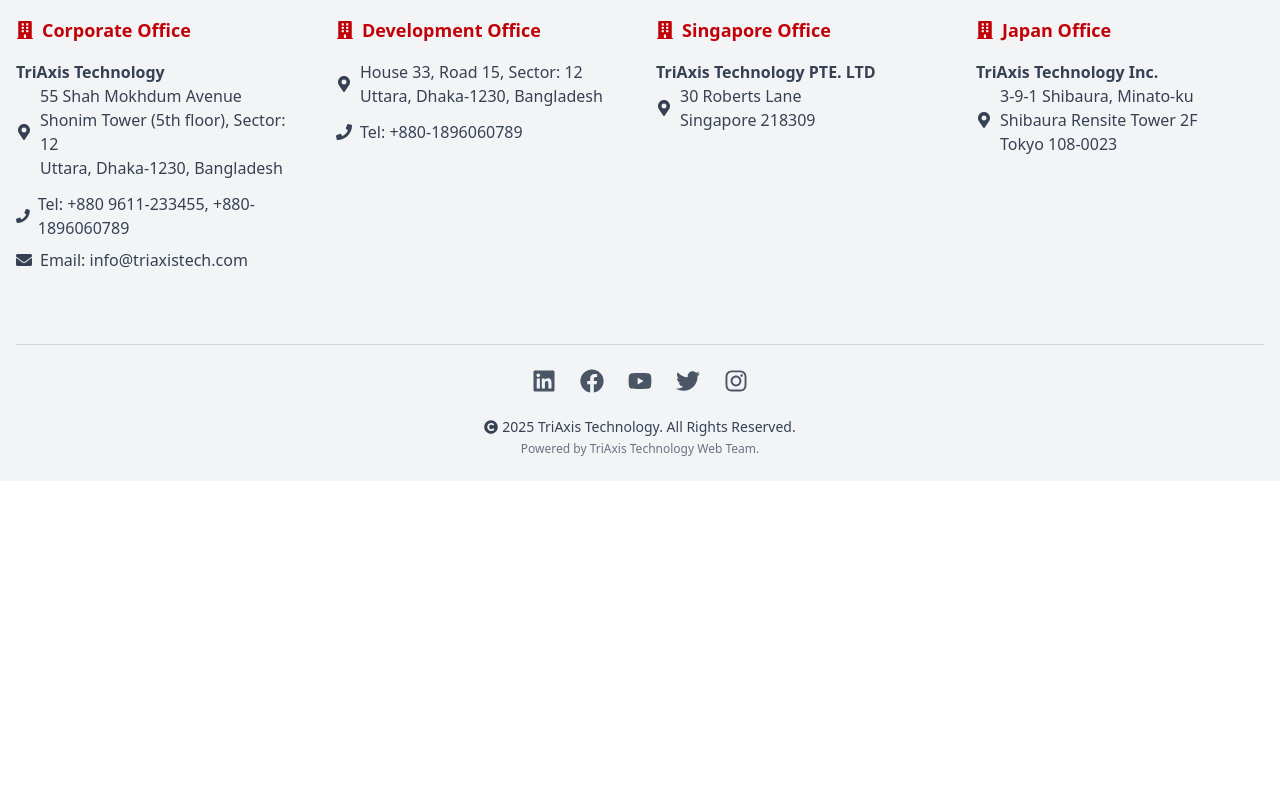
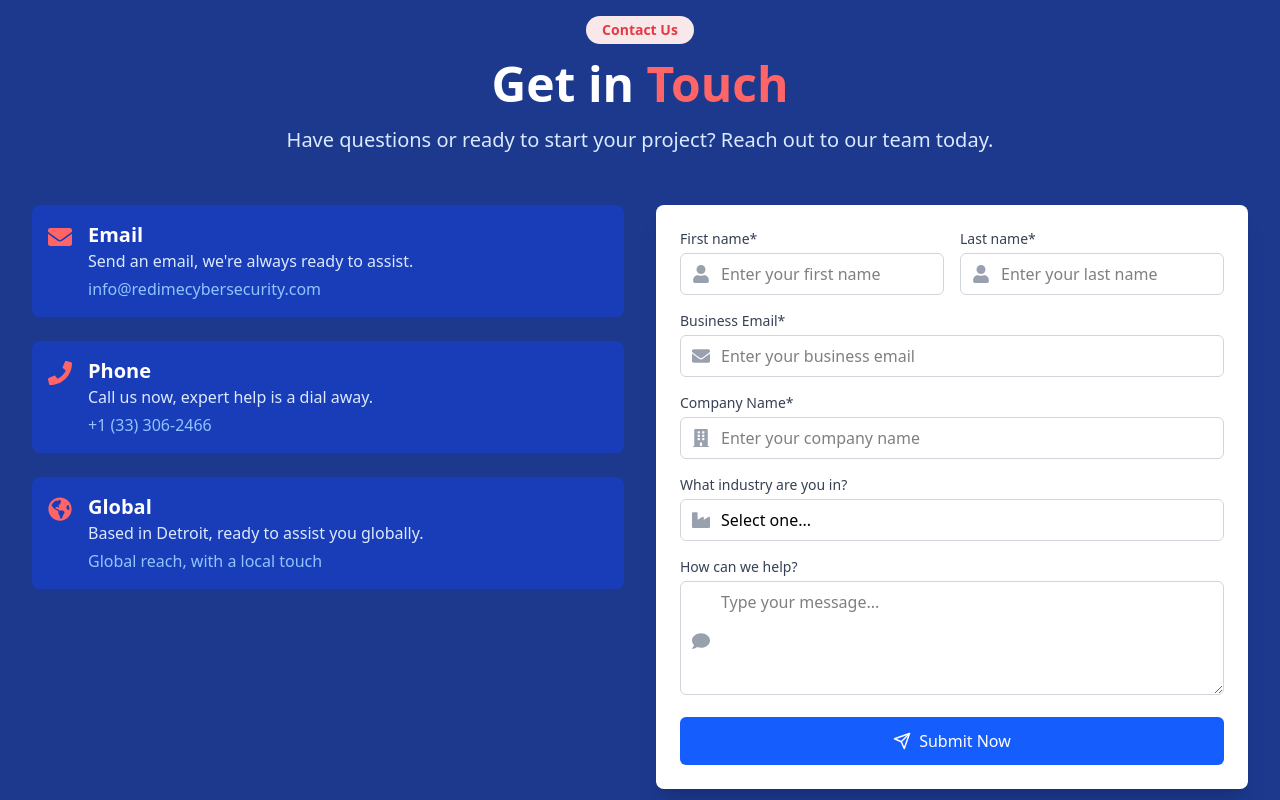
Before and after one commit to iktushar01/Triaxis-Technology-Client, a React (Vite) app: page / in a window 1280 px wide. Shown: the part 2520-3320 px from the top of the page. Before the commit the page ends 3001 px from the top, so only its background shows below. Built offline with nearby package versions, Linux system fonts and the light colour scheme.

Commit message:
create this section

```diff
--- /dev/null
+++ b/src/Pages/Home/ContactOurTeam.jsx
@@ -0,0 +1,227 @@
+import React from "react";
+import {
+  FaEnvelope,
+  FaPhone,
+  FaGlobeAmericas,
+  FaUser,
+  FaBuilding,
+  FaIndustry,
+  FaComment,
+} from "react-icons/fa";
+import { FiSend } from "react-icons/fi";
+import { motion } from "framer-motion";
+
+const ContactOurTeam = () => {
+  // Contact information data
+  const contactInfo = [
+    {
+      icon: <FaEnvelope size={24} className="text-red-400" />,
+      title: "Email",
+      description: "Send an email, we're always ready to assist.",
+      value: "info@redimecybersecurity.com",
+      href: "mailto:info@redimecybersecurity.com",
+    },
+    {
+      icon: <FaPhone size={24} className="text-red-400" />,
+      title: "Phone",
+      description: "Call us now, expert help is a dial away.",
+      value: "+1 (33) 306-2466",
+      href: "tel:+1333062466",
+    },
+    {
+      icon: <FaGlobeAmericas size={24} className="text-red-400" />,
+      title: "Global",
+      description: "Based in Detroit, ready to assist you globally.",
+      value: "Global reach, with a local touch",
+    },
+  ];
+
+  // Form field configuration
+  const formFields = [
+    {
+      id: "firstName",
+      label: "First name*",
+      type: "text",
+      placeholder: "Enter your first name",
+      icon: <FaUser size={18} />,
+      required: true,
+      colSpan: "col-span-1",
+    },
+    {
+      id: "lastName",
+      label: "Last name*",
+      type: "text",
+      placeholder: "Enter your last name",
+      icon: <FaUser size={18} />,
+      required: true,
+      colSpan: "col-span-1",
+    },
+    {
+      id: "email",
+      label: "Business Email*",
+      type: "email",
+      placeholder: "Enter your business email",
+      icon: <FaEnvelope size={18} />,
+      required: true,
+      colSpan: "col-span-2",
+    },
+    {
+      id: "company",
+      label: "Company Name*",
+      type: "text",
+      placeholder: "Enter your company name",
+      icon: <FaBuilding size={18} />,
+      required: true,
+      colSpan: "col-span-2",
+    },
+    {
+      id: "industry",
+      label: "What industry are you in?",
+      type: "select",
+      placeholder: "Select one...",
+      icon: <FaIndustry size={18} />,
+      options: [
+        { value: "", label: "Select one..." },
+        { value: "finance", label: "Finance" },
+        { value: "healthcare", label: "Healthcare" },
+        { value: "technology", label: "Technology" },
+        { value: "education", label: "Education" },
+        { value: "government", label: "Government" },
+      ],
+      colSpan: "col-span-2",
+    },
+    {
+      id: "message",
+      label: "How can we help?",
+      type: "textarea",
+      placeholder: "Type your message...",
+      icon: <FaComment size={18} />,
+      colSpan: "col-span-2",
+    },
+  ];
+
+  return (
+    <div className="bg-blue-900 py-12">
+      <div className="max-w-7xl mx-auto px-4 sm:px-6 lg:px-8">
+        {/* Header with animation */}
+        <motion.div
+          initial={{ opacity: 0, y: -20 }}
+          animate={{ opacity: 1, y: 0 }}
+          transition={{ duration: 0.5 }}
+          className="text-center mb-12"
+        >
+          <span className="inline-block px-4 py-1 text-sm font-semibold text-[#E63946] bg-[#F8E8E9] rounded-full mb-4">
+            Contact Us
+          </span>
+          <h2 className="text-4xl font-extrabold text-white sm:text-5xl">
+            Get in <span className="text-red-400">Touch</span>
+          </h2>
+          <p className="mt-4 max-w-3xl mx-auto text-xl text-blue-100 leading-relaxed">
+            Have questions or ready to start your project? Reach out to our team
+            today.
+          </p>
+        </motion.div>
+
+        <div className="grid md:grid-cols-2 gap-8">
+          {/* Contact Information Section */}
+          <div className="space-y-6">
+            {contactInfo.map((item, index) => (
+              <motion.div
+                key={index}
+                initial={{ opacity: 0, x: -20 }}
+                animate={{ opacity: 1, x: 0 }}
+                transition={{ delay: index * 0.1, duration: 0.5 }}
+                className="flex items-start gap-4 p-4 bg-blue-800 rounded-lg"
+              >
+                <div className="mt-1">{item.icon}</div>
+                <div>
+                  <h3 className="text-xl font-semibold text-white">
+                    {item.title}
+                  </h3>
+                  <p className="text-blue-100 mb-1">{item.description}</p>
+                  {item.href ? (
+                    <a
+                      href={item.href}
+                      className="text-blue-300 font-medium hover:text-blue-200 transition-colors"
+                    >
+                      {item.value}
+                    </a>
+                  ) : (
+                    <p className="text-blue-300">{item.value}</p>
+                  )}
+                </div>
+              </motion.div>
+            ))}
+          </div>
+
+          {/* Contact Form Section */}
+          <motion.div
+            initial={{ opacity: 0, y: 20 }}
+            animate={{ opacity: 1, y: 0 }}
+            transition={{ duration: 0.5 }}
+            className="bg-white p-6 rounded-lg shadow-xl"
+          >
+            <form className="space-y-4">
+              <div className="grid grid-cols-2 gap-4">
+                {formFields.map((field) => (
+                  <div key={field.id} className={`relative ${field.colSpan}`}>
+                    <label
+                      htmlFor={field.id}
+                      className="block text-sm font-medium text-gray-700 mb-1"
+                    >
+                      {field.label}
+                    </label>
+                    <div className="relative">
+                      <div className="absolute inset-y-0 left-0 pl-3 flex items-center pointer-events-none text-gray-400">
+                        {field.icon}
+                      </div>
+                      {field.type === "select" ? (
+                        <select
+                          id={field.id}
+                          className="pl-10 w-full px-3 py-2 border border-gray-300 rounded-md focus:outline-none focus:ring-2 focus:ring-blue-500 appearance-none bg-white"
+                        >
+                          {field.options.map((option) => (
+                            <option key={option.value} value={option.value}>
+                              {option.label}
+                            </option>
+                          ))}
+                        </select>
+                      ) : field.type === "textarea" ? (
+                        <textarea
+                          id={field.id}
+                          rows={4}
+                          placeholder={field.placeholder}
+                          className="pl-10 w-full px-3 py-2 border border-gray-300 rounded-md focus:outline-none focus:ring-2 focus:ring-blue-500"
+                        ></textarea>
+                      ) : (
+                        <input
+                          type={field.type}
+                          id={field.id}
+                          placeholder={field.placeholder}
+                          className="pl-10 w-full px-3 py-2 border border-gray-300 rounded-md focus:outline-none focus:ring-2 focus:ring-blue-500"
+                          required={field.required}
+                        />
+                      )}
+                    </div>
+                  </div>
+                ))}
+              </div>
+
+              <motion.button
+                whileHover={{ scale: 1.02 }}
+                whileTap={{ scale: 0.98 }}
+                type="submit"
+                className="w-full flex items-center justify-center px-6 py-3 bg-blue-600 text-white font-medium rounded-md hover:bg-blue-700 focus:outline-none focus:ring-2 focus:ring-blue-500 focus:ring-offset-2 transition-colors"
+              >
+                <FiSend className="mr-2" size={18} />
+                Submit Now
+              </motion.button>
+            </form>
+          </motion.div>
+        </div>
+      </div>
+    </div>
+  );
+};
+
+export default ContactOurTeam;
--- a/src/Pages/Home/Home.jsx
+++ b/src/Pages/Home/Home.jsx
@@ -2,6 +2,7 @@
 import Slider from './Slider';
 import WhatWeOffer from './WhatWeOffer';
 import OurProcess from './OurProcess';
+import ContactOurTeam from './ContactOurTeam';
 
 const Home = () => {
     return (
@@ -9,6 +10,7 @@
             <Slider/>
             <WhatWeOffer/>
             <OurProcess/>
+            <ContactOurTeam/>
         </div>
     );
 };
```
Also changed, not shown: src/Pages/Home/OurProcess.jsx (line endings or trailing spaces).
